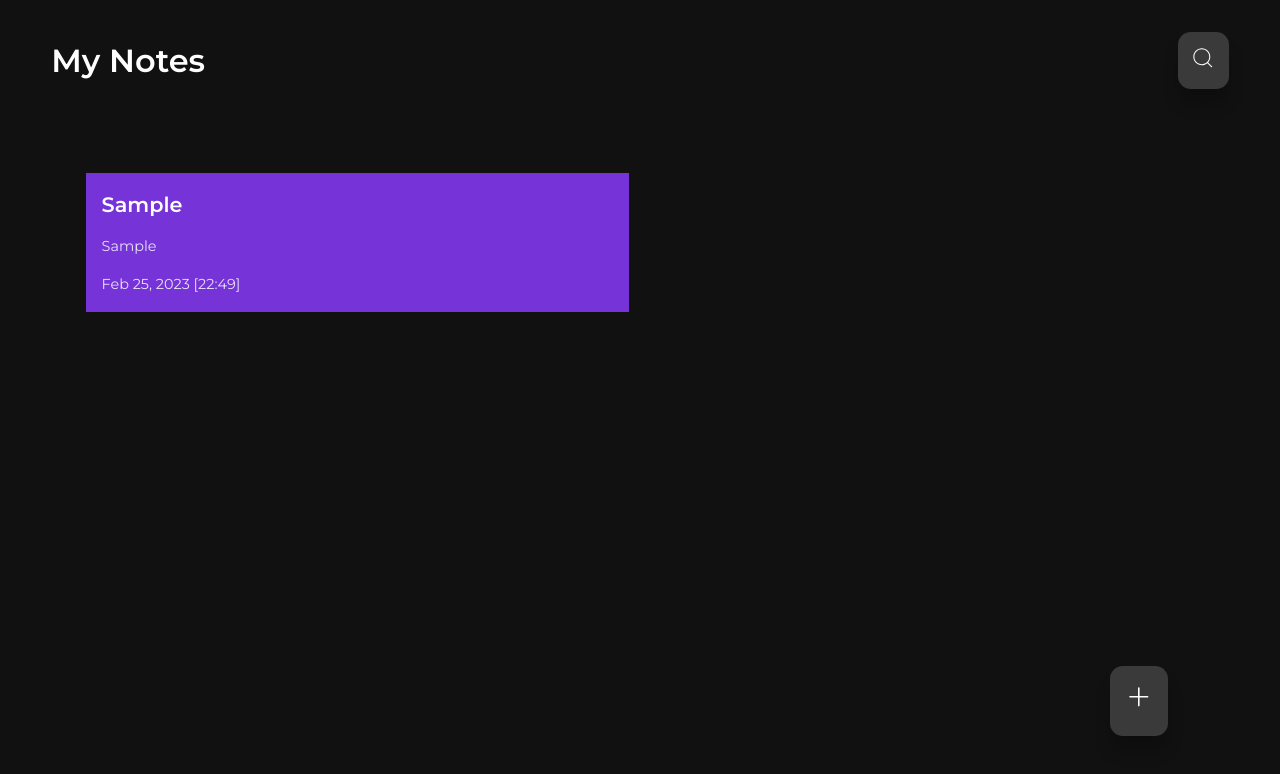
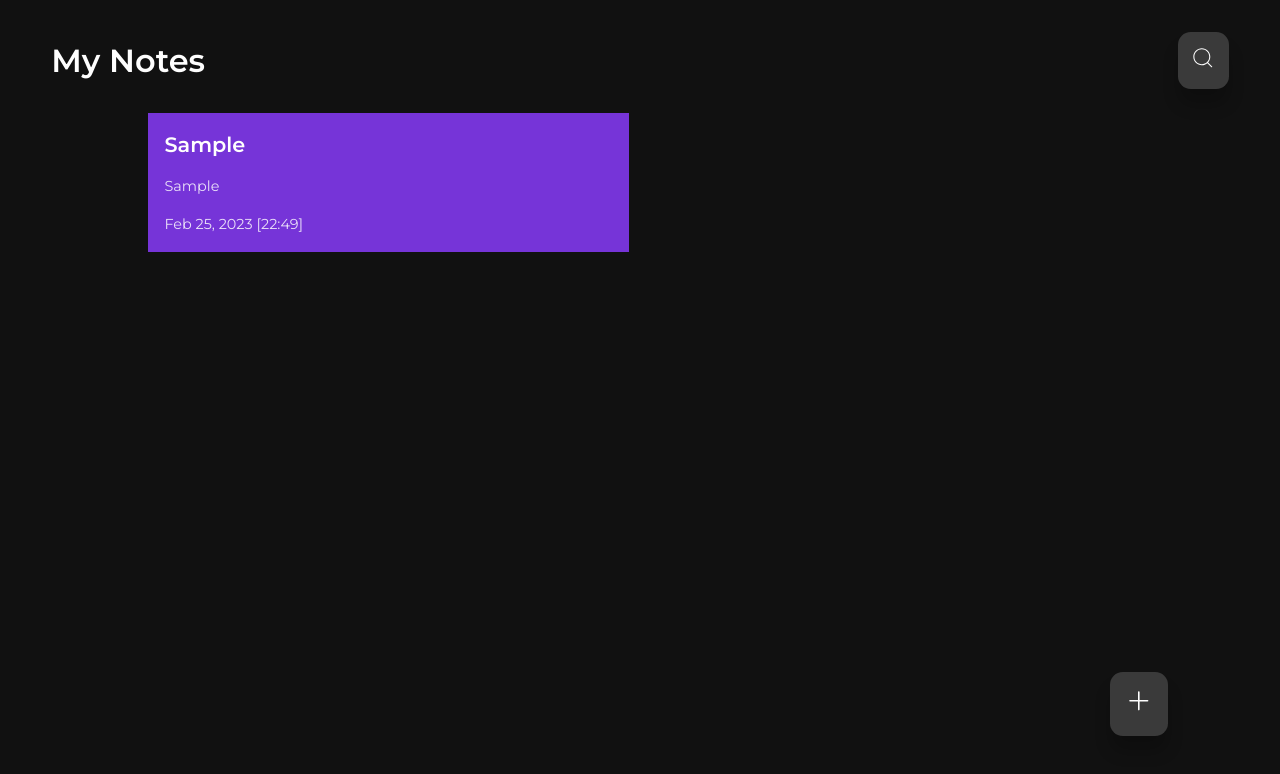
Before and after one commit to Negar-La/React-Notes-App, a React (Create React App) app in the folder client/: page /create-note in a window 1280 px wide. Both pictures are taken after typing "Sample", "Sample" into the empty fields and a click on the button "Save". Shown: the top 774 px of the page. Built offline with nearby package versions, Linux system fonts and the light colour scheme.

Commit message:
styled-components

```diff
--- a/client/package.json
+++ b/client/package.json
@@ -11,6 +11,7 @@
     "react-icons": "^4.7.1",
     "react-router-dom": "^6.8.1",
     "react-scripts": "5.0.1",
+    "styled-components": "^5.3.7",
     "uuid": "^9.0.0",
     "web-vitals": "^2.1.4"
   },
--- a/client/public/index.html
+++ b/client/public/index.html
@@ -3,6 +3,10 @@
   <head>
     <meta charset="utf-8" />
     <link rel="icon" href="https://www.freeiconspng.com/thumbs/writing-icon/edit-learning-writing-icon--0.jpg" />
+    <link rel="preconnect" href="https://fonts.googleapis.com">
+    <link rel="preconnect" href="https://fonts.gstatic.com" crossorigin>
+    <link href="https://fonts.googleapis.com/css2?family=Montserrat:wght@400;500;600&display=swap" rel="stylesheet">
+
     <meta name="viewport" content="width=device-width, initial-scale=1" />
     <meta name="theme-color" content="#000000" />
     <meta
--- a/client/src/App.js
+++ b/client/src/App.js
@@ -4,6 +4,8 @@ import CreateNote from "./pages/CreateNote";
 import EditNote from "./pages/EditNote";
 // import dummyNotes from './dummy-notes';
 import { useEffect, useState } from "react";
+import GlobalStyle from "./GlobalStyle";
+import styled from "styled-components";
 
 const App = () => {
 
@@ -17,16 +19,26 @@ const App = () => {
 
 
   return (
-    <main id="app">
+    <Main>
       <BrowserRouter>
+        <GlobalStyle/>
         <Routes>
            <Route path="/" element={<Notes notes={notes} />} />
            <Route path="/create-note" element={<CreateNote setNotes={setNotes} />} />
            <Route path="/edit-note/:id" element={<EditNote notes={notes} setNotes={setNotes} />} />
         </Routes>
       </BrowserRouter>
-    </main>
+    </Main>
   );
 }
 
+const Main = styled.main`
+   background: var(--color-bg-black);
+    height: 100vh;
+    width: 100vw;
+    padding: 2rem 1.6rem;
+    overflow-y: scroll;
+    position: relative;
+`
+
 export default App;
--- /dev/null
+++ b/client/src/GlobalStyle.js
@@ -0,0 +1,83 @@
+import { createGlobalStyle } from "styled-components";
+
+const GlobalStyle = createGlobalStyle`
+
+* {
+    margin: 0;
+    padding: 0;
+    border: 0;
+    outline: 0;
+    list-style: none;
+    text-decoration: none;
+    box-sizing: border-box;
+}
+
+:root {
+    --color-bg-dark: #3a3a3a;
+    --color-bg-black: #111111;
+    --color-white: #fefefe;
+    --color-primary: #7634d8;
+    --color-danger: rgb(249, 84, 84);
+    --color-pink: #e3879e;
+    --color-blue: #046e8f;
+}
+
+body {
+    font-family: 'Montserrat', sans-serif;
+    display: grid;
+    place-items: center;
+    color: var(--color-white);
+    background: #ccc;
+    line-height: 1.5;
+}
+
+::-webkit-scrollbar {
+    display: none;
+}
+
+h2,  h4 {
+    font-weight: 600;
+    font-size: 1.3rem;
+}
+
+h2 {
+    font-size: 2rem;
+}
+
+button {
+    background: var(--color-bg-dark);
+    border-radius: 0.8rem;
+    padding: 0.8rem;
+    font-size: 1.6rem;
+    color: var(--color-white);
+    box-shadow: 0 1rem 1rem rgba(0, 0, 0, 0.2);
+    transition: all 300ms ease;
+}
+
+button:hover {
+    cursor: pointer;
+    box-shadow: none;
+}
+
+form {
+    display: flex;
+    flex-direction: column;
+    gap: 1rem;
+    margin-top: 2rem;
+    input, textarea {
+        width: 100%;
+    padding: 0.5rem 1rem;
+    background: transparent;
+    border-radius: 0.2rem;
+    font-size: 1.1rem;
+    color: var(--color-white);
+    }
+    input {
+        font-size: 1.7rem;
+    }
+}
+
+
+`
+
+export default GlobalStyle;
--- a/client/src/components/NoteItem.js
+++ b/client/src/components/NoteItem.js
@@ -1,13 +1,54 @@
-import { Link } from "react-router-dom"
+import { Link } from "react-router-dom";
+import styled from "styled-components";
 
 const NoteItem = ({note}) => {
   return (
-    <Link to={`/edit-note/${note.id}`}className='note'>
+    <Note to={`/edit-note/${note.id}`}>
         <h4>{note.title.length > 50 ? (note.title.substr(0, 50))+'...' : note.title}</h4>
-        <p>{note.details}</p>
+        <p>{note.details.length > 250 ? (note.details.substr(0, 250))+'...' : note.details}</p>
         <p>{note.date}</p>
-    </Link>
+    </Note>
   )
 }
 
+const Note = styled(Link)`
+    background: var(--color-primary);
+    padding: 1rem;
+    display: flex;
+    flex-direction: column;
+    gap: 1rem;
+    cursor: pointer;
+    transition: all 300ms ease;
+    color: var(--color-white);
+
+    &:hover{
+      opacity: 0.8;
+    }
+
+    p {
+      font-size: 0.9rem;
+      opacity: 0.85;
+    }
+
+    &:nth-child(3) {
+    grid-column: 1/3;
+    background: var(--color-danger);
+}
+
+    &:nth-child(4) {
+        grid-row: 3/5;
+        background: var(--color-blue);
+    }
+
+    &:nth-child(5) {
+        background: var(--color-pink);
+    }
+
+    &:nth-child(7) {
+        grid-column: 1/3;
+        background: var(--color-pink);
+    }
+`
+
+
 export default NoteItem
--- a/client/src/index.css
+++ b/client/src/index.css
@@ -1,202 +1,6 @@
-@import url('https://fonts.googleapis.com/css2?family=Montserrat:wght@300;400;500;600;700&display=swap');
-
-* {
-    margin: 0;
-    padding: 0;
-    border: 0;
-    outline: 0;
-    list-style: none;
-    text-decoration: none;
-    box-sizing: border-box;
-}
-
-:root {
-    --color-bg-dark: #3a3a3a;
-    --color-bg-black: #111111;
-    --color-white: #fefefe;
-    --color-primary: #7634d8;
-    --color-danger: rgb(249, 84, 84);
-    --color-pink: #e3879e;
-    --color-blue: #046e8f;
-}
-
-body {
-    font-family: 'Montserrat', sans-serif;
-    display: grid;
-    place-items: center;
-    color: var(--color-white);
-    background: #ccc;
-    line-height: 1.5;
-}
-
-.btn {
-    background: var(--color-bg-dark);
-    border-radius: 0.8rem;
-    padding: 0.8rem;
-    font-size: 1.6rem;
-    color: var(--color-white);
-    box-shadow: 0 1rem 1rem rgba(0, 0, 0, 0.2);
-    transition: all 300ms ease;
-}
-
-.btn.lg {
-    padding: 0.8rem 1.5rem;
-    font-size: 1.2rem;
-    box-shadow: 0 1rem 1.5rem rgba(0, 0, 0, 0.4);
-}
-
-.btn.danger {
-    background: var(--color-danger);
-}
-
-.btn.primary {
-    background: var(--color-primary);
-}
-
-.btn:hover {
-    cursor: pointer;
-    box-shadow: none;
-}
-
-#app {
-    background: var(--color-bg-black);
-    height: 100vh;
-    width: 100vw;
-    padding: 2rem 1.6rem;
-    overflow-y: scroll;
-    position: relative;
-}
-
-::-webkit-scrollbar {
-    display: none;
-}
-
-h2,  h4 {
-    font-weight: 600;
-    font-size: 1.3rem;
-}
-
-h2 {
-    font-size: 2rem;
-}
 
 
 
-
-
-
-/* NOTES PAGE */
-.notes__header {
-    display: flex;
-    align-items: center;
-    justify-content: space-between;
-    padding: 0 1.6rem 1.5rem;
-    background: var(--color-bg-black);
-    z-index: 9;
-}
-
-
-.notes__header input {
-    padding: 0.7rem 1rem;
-    background: transparent;
-    border: 1px solid var(--color-bg-dark);
-    border-radius: 0.6rem;
-    color: var(--color-white);
-    font-size: 1.1rem;
-    width: 100%;
-    margin-right: 1.5rem;
-}
-
-.notes__container {
-    display: grid;
-    grid-template-columns: 1fr 1fr;
-    gap: 1.4rem;
-    padding: 60px;
-}
-
-.empty__notes {
-    position: absolute;
-    left: 50%;
-    top: 50%;
-    transform: translate(-50%, -50%);
-}
-
-.note {
-    background: var(--color-primary);
-    padding: 1rem;
-    display: flex;
-    flex-direction: column;
-    gap: 1rem;
-    cursor: pointer;
-    transition: all 300ms ease;
-    color: var(--color-white);
-}
-
-.note:hover {
-    opacity: 0.8;
-}
-
-.note:nth-child(3) {
-    grid-column: 1/3;
-    background: var(--color-danger);
-}
-
-.note:nth-child(4) {
-    grid-row: 3/5;
-    background: var(--color-blue);
-}
-
-.note:nth-child(5) {
-    background: var(--color-pink);
-}
-
-.note:nth-child(7) {
-    grid-column: 1/3;
-    background: var(--color-pink);
-}
-
-.note p {
-    font-size: 0.9rem;
-    opacity: 0.85;
-}
-
-.btn.add__btn {
-    position: fixed;
-    bottom: 4rem;
-    right: 7rem;
-    padding: 1rem;
-}
-
-
-
-
-
-/* CREATE NOTE & EDIT NOTE PAGE */
-.create-note__header {
-    display: flex;
-    justify-content: space-between;
-    align-items: center;
-}
-
-.create-note__form {
-    display: flex;
-    flex-direction: column;
-    gap: 1rem;
-    margin-top: 2rem;
-}
-
-.create-note__form input, .create-note__form textarea {
-    width: 100%;
-    padding: 0.5rem 1rem;
-    background: transparent;
-    border-radius: 0.2rem;
-    font-size: 1.1rem;
-    color: var(--color-white);
-}
-
-.create-note__form input {
-    font-size: 1.7rem;
-}
 
 
 /* MEDIA QUERIES FOR PHONES */
--- a/client/src/pages/Notes.js
+++ b/client/src/pages/Notes.js
@@ -4,6 +4,7 @@ import {BsPlusLg} from 'react-icons/bs';
 import {MdClose} from 'react-icons/md';
 import { Link } from 'react-router-dom';
 import NoteItem from '../components/NoteItem';
+import styled from "styled-components";
 
 const Notes = ({notes}) => {
 
@@ -26,7 +27,7 @@ const Notes = ({notes}) => {
 
   return (
     <section>
-        <header className='notes__header'>
+        <NotesHeader>
            {!showSearch && <h2>My Notes</h2>}
            {showSearch &&
             <input
@@ -36,12 +37,12 @@ const Notes = ({notes}) => {
                 value={text}
                 onChange={(e) => {setText(e.target.value); handleSearch()}}
             />}
-            <button className='btn' onClick={() => setShowSearch(!showSearch)} >
+            <button onClick={() => setShowSearch(!showSearch)} >
                 {showSearch ? <MdClose/> : <CiSearch/>}
             </button>
-        </header>
-        <div className='notes__container'>
-            {filteredNotes.length === 0 && <p className="empty__notes">No Note Found.</p>}
+        </NotesHeader>
+        <NotesContainer>
+            {filteredNotes.length === 0 && <EmptyNotes>No Note Found.</EmptyNotes>}
             {
             // first we had notes.map but then change it to the state (filteredNotes) that we have.
                 filteredNotes.map((note) => {
@@ -50,12 +51,55 @@ const Notes = ({notes}) => {
                     )
                 })
             }
-        </div>
-        <Link to='/create-note' className='btn add__btn'>
-            <BsPlusLg/>
-        </Link>
+        </NotesContainer>
+        <AddBtn>
+          <Link to='/create-note' style={{ color: '#FFF' }}>
+             <BsPlusLg/>
+          </Link>
+        </AddBtn>
+
     </section>
   )
 }
 
+const NotesHeader = styled.div`
+     display: flex;
+    align-items: center;
+    justify-content: space-between;
+    padding: 0 1.6rem 1.5rem;
+    background: var(--color-bg-black);
+    z-index: 9;
+    input {
+        padding: 0.7rem 1rem;
+    background: transparent;
+    border: 1px solid var(--color-bg-dark);
+    border-radius: 0.6rem;
+    color: var(--color-white);
+    font-size: 1.1rem;
+    width: 100%;
+    margin-right: 1.5rem;
+    }
+`;
+
+const NotesContainer = styled.div`
+    display: grid;
+    grid-template-columns: 1fr 1fr;
+    gap: 1.4rem;
+    padding: 0 10%;
+    text-align: justify;
+`;
+
+const EmptyNotes = styled.p`
+    position: absolute;
+    left: 50%;
+    top: 50%;
+    transform: translate(-50%, -50%);
+`
+const AddBtn = styled.button`
+    position: fixed;
+    bottom: 4rem;
+    right: 7rem;
+    padding: 1rem;
+`
+
 export default Notes
```
Also changed, not shown: client/src/pages/CreateNote.js (+20 -4 lines), client/src/pages/EditNote.js (+25 -5 lines), 1 other file (tests, documents, lock files or other folders).
